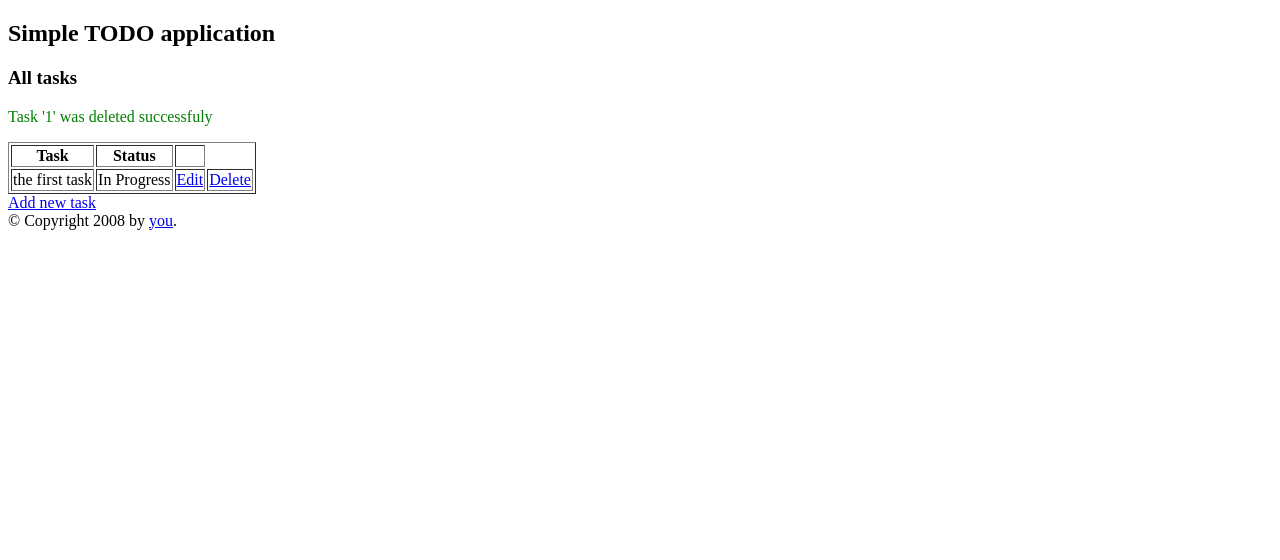
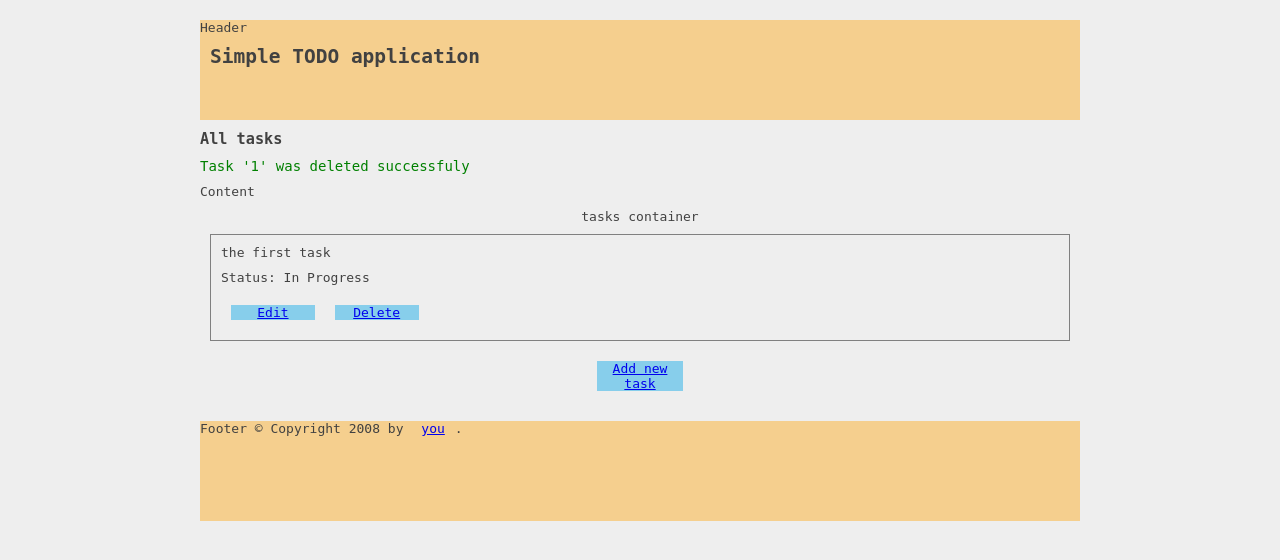
Before and after one commit to ko3luhbka/todo_list, a Flask app: page /tasks/delete/1 in a window 1280 px wide. Shown: the top 560 px of the page. Run offline with Flask 2, Linux system fonts and the light colour scheme; data comes from the database, SQL or seed files in the repository.

Commit message:
Add CSS, WIP

```diff
--- /dev/null
+++ b/todo_list/static/styles.css
@@ -0,0 +1,83 @@
+* {
+    margin: 10px;
+    padding: 0px;
+    box-sizing: border-box;
+    /* border: 1px solid red; */
+  }
+
+body {
+    height: 100%;
+    /* font-family: "Helvetica Neue", Helvetica, Arial, sans-serif; */
+    font-family: monospace;
+    color: #414141;  /* Dark gray */
+    background-color: #EEEEEE;  /* Light gray */
+    /* text-align: center; */
+    width: 900px;
+    margin: 10px auto;
+  }
+
+.content {
+    overflow: auto;
+    padding-bottom: 100px;
+}
+
+.header,
+.footer
+{
+    background-color: #F5CF8E;
+    height: 100px;
+}
+
+.footer {
+    clear: both;
+    margin-top: -100px;
+    position: relative;
+}
+
+.tasks_container {
+    display: flex;
+    flex-flow: column;
+    align-items: center;
+}
+
+.button_container {
+    display: flex;
+    /* justify-content: space-around; */
+}
+/*
+form {
+    display: flex;
+
+} */
+
+.button, input[type=submit] {
+    width: 10%;
+    text-align: center;
+    background-color: skyblue;
+    /* flex-grow: 1; */
+}
+
+.new_task_button {
+    /* margin-top: 20px; */
+}
+
+label {
+    /* color: red; */
+}
+
+.task {
+    width: 100%;
+    flex-grow: 1;
+    border: 1px solid gray;
+    margin-bottom: 10px;
+}
+
+.error_msg {
+    color: red;
+    font-size: 14px;
+}
+
+.info_msg {
+    color: green;
+    font-size: 14px;
+}
--- a/todo_list/templates/all_tasks.html
+++ b/todo_list/templates/all_tasks.html
@@ -3,22 +3,25 @@
 {% block subtitle %}All tasks{% endblock subtitle%}
 {% block content %}
 {% if tasks %}
-  <table border="1">
-    <tr>
-      <th>Task</th><th>Status</th><th></th>
-    </tr>
+    <div class="tasks_container">tasks container
     {% for task in tasks %}
-      <tr>
-        <td>{{ task[0] }}</td>
-        <td>{{ task[1] }}</td>
-        <td><a href="{{ url_for('update_status', task_name=task[0]) }}">Edit</a></td>
-        <td><a href="{{ url_for('delete_task', task_name=task[0]) }}">Delete</a></td>
-      </tr>
+        {% set task_name, task_status = task %}
+        <div class="task">
+            <p>{{ task_name }}</p>
+            <p>Status: {{ task_status }}</p>
+            <div class="button_container">
+                <a class="button"
+                    href="{{ url_for('update_status', task_name=task_name) }}">Edit</a>
+                <a class="button"
+                    href="{{ url_for('delete_task', task_name=task_name) }}">Delete</a>
+            </div>
+        </div>
+
     {% endfor %}
-  </table>
 {% else %}
-  <h1> There's no tasks in the list </h1>
+    <h3> There are currently no tasks </h3>
 {% endif %}
-
-    <a href="{{ url_for('add_new_task') }}">Add new task</a>
+        <a class="button new_task_button"
+        href="{{ url_for('add_new_task') }}">Add new task</a>
+    </div>
 {% endblock content%}
--- a/todo_list/templates/base.html
+++ b/todo_list/templates/base.html
@@ -6,30 +6,36 @@
   <title>
       {% block title %}{% endblock title%} - Simple TODO application
   </title>
+  <meta charset="UTF-8"/>
+  <!-- Add timestamp to styles.css URL to get rid of styles caching -->
+  <link rel="stylesheet" type= "text/css"
+      href="{{ url_for('static', filename='styles.css', t=timestamp()) }}"/>
   {% endblock head%}
 </head>
 
 <body>
-  <div>
+    <div class="header">Header
         <h2>{% block header %}Simple TODO application{% endblock header%}</h2>
     </div>
 
-  <div>
     <h3>{% block subtitle %}{% endblock subtitle%}</h3>
+
     {% with messages = get_flashed_messages() %}
         {% if messages %}
             {% for message in messages %}
-        <p style="color:green">{{ message }}</p>
+                <div class="info_msg">{{ message }}</div>
             {% endfor %}
         {% endif %}
     {% endwith %}
-  </div>
 
-  <div>
+    <div class="content">Content
+
             {% block content %}{% endblock content%}
         </div>
 
-  <div>
+    </div>
+
+    <div class="footer">Footer
         {% block footer %}
         &copy; Copyright 2008 by <a href="http://domain.invalid/">you</a>.
         {% endblock footer%}
```
Also changed, not shown: todo_list/templates/add_task.html (+13 -16 lines), todo_list/templates/update_status.html (+7 -8 lines). Lines whose indentation alone changed are shown as unchanged.
